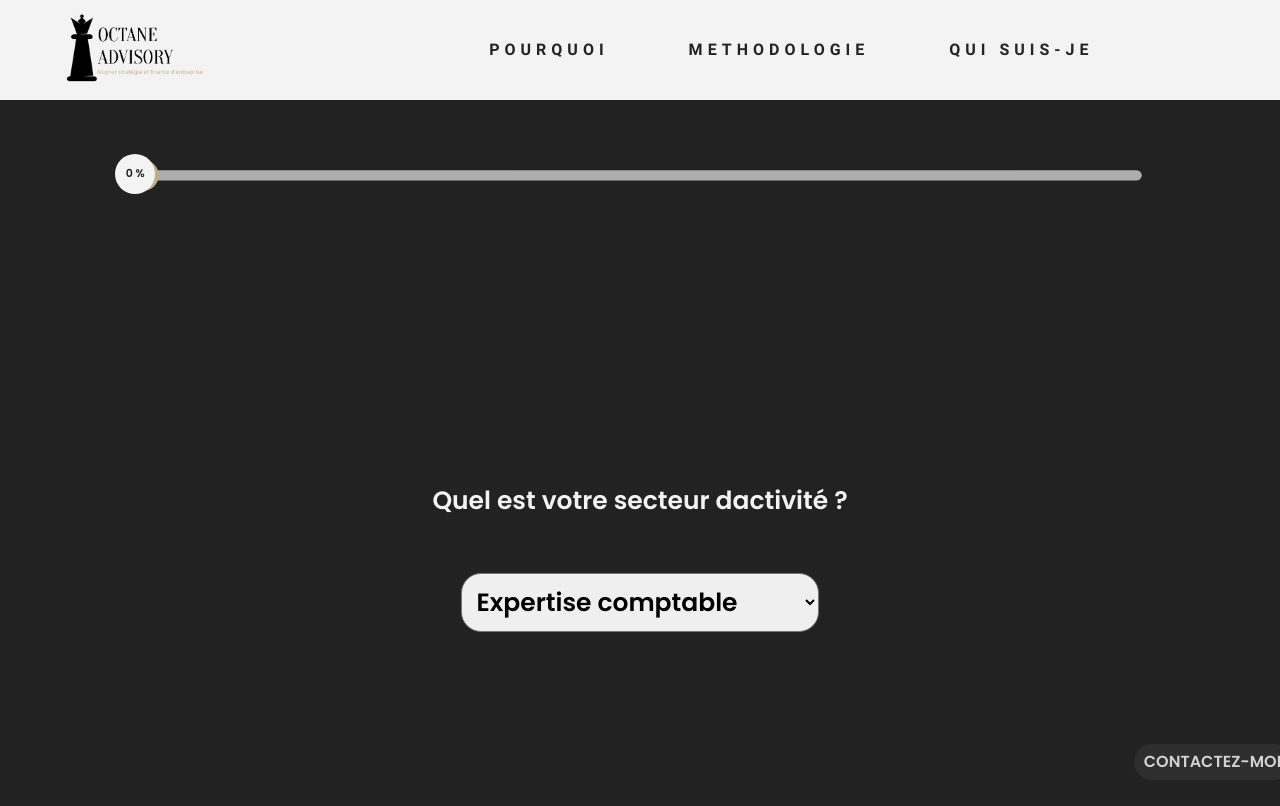
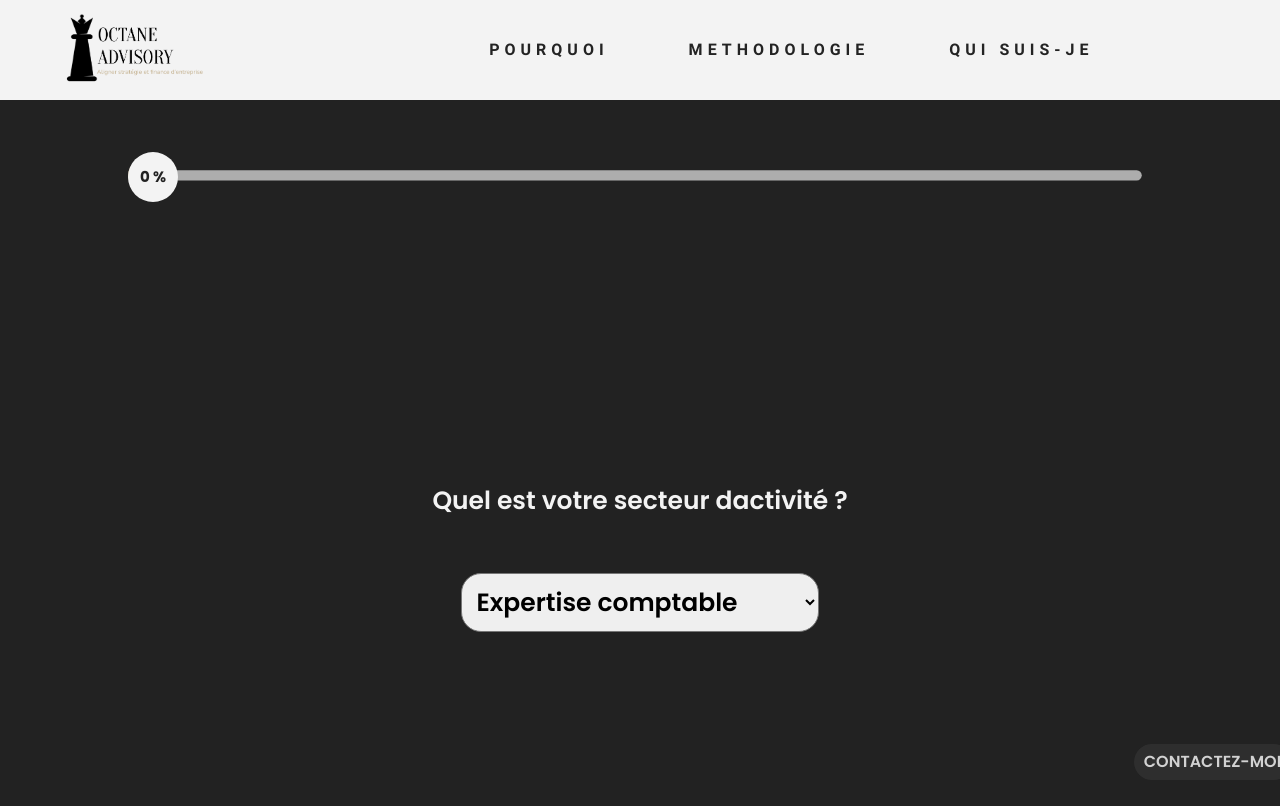
Before and after one commit to axiomdev/octaneadvisory, a React (Create React App) app: page /contact in a window 1280 px wide. Shown: the top 806 px of the page. Built offline with nearby package versions, Linux system fonts and the light colour scheme.

Commit message:
[WIP] dynamic form base working

```diff
--- a/src/assets/css/App.css
+++ b/src/assets/css/App.css
@@ -52,10 +52,14 @@
 	position: relative;
 }
 
+.none {
+	display: none;
+}
+
 .p-absolute {
-	position: absolute;
-	top: -10px;
-	font-family: "Poppins Semi Bold";
+	position: relative;
+	top: -28px;
+	font-family: "Poppins Bold";
 	font-size: 11px;
 	background: #F3F3F3;
 	color: #222222;
@@ -65,7 +69,7 @@
 	display: flex;
 	justify-content: center;
 	align-items: center;
-	transition: left 1s;
+	transition: left .4s;
 }
 
 .p-absolute-mobile {
@@ -528,6 +532,22 @@ label {
 	color: #F3F3F3 !important;
 }
 
+.button-cancel {
+	border: none;
+	height: 30px;
+	width: 160px !important;
+	color: #222222;
+	background: var(--primary-color);
+	border-radius: 30px;
+	font-family: "Poppins Semi Bold";
+	text-decoration: none;
+	text-transform: uppercase;
+	display: flex;
+	justify-content: center;
+	align-items: center;
+	background: linear-gradient(90deg, rgba(175,174,190,1) 0%, rgba(246,246,251,1) 0%, rgba(238,238,243,1) 15%, rgba(182,182,190,1) 47%, rgba(239,239,245,1) 71%);
+}
+
 @media (min-width: 1000px) {
 	header {
 		padding-left: 60px;
@@ -635,12 +655,19 @@ label {
 		height: 120px;
 	}
 
+	.p-absolute {
+		top: -10px;
+	}
+
 	.p-absolute-mobile {
 		display: none;
 	}
 
 	.p-absolute-desktop {
 		display: flex;
-		top: -6px;
+		top: -42px;
+		width: 50px;
+		height: 50px;
+		font-size: 15px;
 	}
 }
--- a/src/pages/Contact.jsx
+++ b/src/pages/Contact.jsx
@@ -116,35 +116,66 @@ function Contact() {
 						trailColor="#adadad"
 						strokeLinecap="round"
 					/>
-					<p className="p-absolute p-absolute-mobile" style={{left: (stepLevel / 11) * 90 + '%'}}>{Math.round(percent)} %</p>
+					<p
+						className="p-absolute p-absolute-mobile"
+						style={{ left: (stepLevel / 11) * 90 + "%" }}
+					>
+						{Math.round(percent)} %
+					</p>
 
-					<p className="p-absolute p-absolute-desktop" style={{left: stepLevel != 0 ? (((stepLevel + 1) / 11) * 90 + '%') : '9%'}}>{Math.round(percent)} %</p>
+					<p
+						className="p-absolute p-absolute-desktop"
+						style={{ left: (stepLevel / 11) * 98 + "%" }}
+					>
+						{Math.round(percent)} %
+					</p>
 				</div>
 			</div>
 			<div className="steps">
 				{steps.map((step, index) => {
-					if (step.type == "select") {
+					if (step.type == "select" && step.class == "block") {
 						return (
 							<div
 								key={step.id}
 								id={`step-${step.id}`}
 								className={
-									"step animate__animated  animate__fadeInDown " + step.class
+									"step animate__animated animate__fadeInLeft " + step.class
 								}
 							>
 								<div className="step-question">
 									<label>{step.question}</label>
 									<select
-										onChange={() => {
+										onChange={(event) => {
+											localStorage.setItem(step.id, event.target.value);
 											setPercent(((index + 1) / steps.length) * 100);
 											setStepLevel(step.id);
+											steps[index].class = "none";
 											steps[index + 1].class = "block";
 										}}
 									>
 										{step.values.map((quest) => (
+											// quest == localStorage.getItem(step.id) ? 'selected' : ''
 											<option key={quest}>{quest}</option>
 										))}
 									</select>
+
+									{stepLevel != 0 ? (
+										<button
+											onClick={() => {
+												setPercent(((index - 1) / steps.length) * 100);
+												setStepLevel(index - 1);
+
+												steps[index].class = "none";
+												steps[index - 1].class = "block";
+											}}
+
+											className="button-cancel"
+										>
+											Revenir
+										</button>
+									) : (
+										""
+									)}
 								</div>
 							</div>
 						);
@@ -154,29 +185,50 @@ function Contact() {
 								key={step.id}
 								id={`step-${step.id}`}
 								className={
-									"step animate__animated  animate__fadeInDown " + step.class
+									"step animate__animated animate__fadeInLeft " + step.class
 								}
 							>
 								<div className="step-question">
 									<label>{step.question}</label>
 
-									<input className="input" />
+									<input
+										className="input"
+										onChange={(event) => {
+											localStorage.setItem(step.id, event.target.value);
+										}}
+										value={localStorage.getItem(step.id)}
+									/>
 									<button
 										className="button-input"
 										onClick={() => {
 											setPercent(((index + 1) / steps.length) * 100);
 											setStepLevel(step.id);
+											steps[index].class = "none";
 											steps[index + 1].class = "block";
 										}}
 									>
 										{" "}
 										Suivant{" "}
 									</button>
+
+									<button
+										onClick={() => {
+											setPercent(((index - 1) / steps.length) * 100);
+											setStepLevel(index - 1);
+
+											steps[index].class = "none";
+											steps[index - 1].class = "block";
+										}}
+									>
+										Revenir
+									</button>
 								</div>
 							</div>
 						);
 					}
 				})}
+
+				{stepLevel == 11 ? <div>Etape Finale</div> : ""}
 				<div ref={messagesEndRef} />
 			</div>
 		</div>
```
